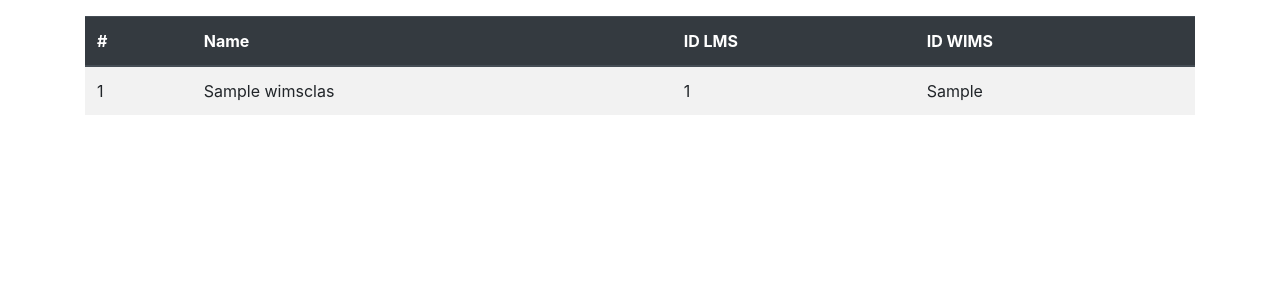
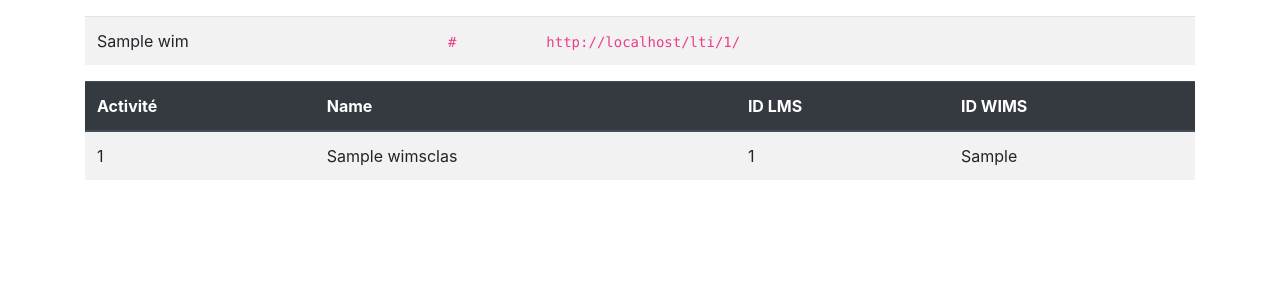
Before and after one commit to PremierLangage/wims-lti, a Django app: page /1/1/ in a window 1280 px wide. Shown: the part 32-332 px from the top of the page. Run offline with Django 3.2, Linux system fonts and the light colour scheme; tables that the repository leaves empty hold one stand-in row (values such as "Sample post"); some libraries are stand-ins or nearby versions.

Commit message:
Updated css

```diff
--- /dev/null
+++ b/lti_app/static/css/lti_app.css
@@ -0,0 +1,3 @@
+[data-href], [data-toggle] {
+    cursor: pointer;
+}
--- a/lti_app/templates/lti_app/base.html
+++ b/lti_app/templates/lti_app/base.html
@@ -10,7 +10,7 @@
               href="https://stackpath.bootstrapcdn.com/bootstrap/4.3.1/css/bootstrap.min.css"
               integrity="sha384-ggOyR0iXCbMQv3Xipma34MD+dH/1fQ784/j6cY/iJTQUOhcWr7x9JvoRxT2MZw1T"
               crossorigin="anonymous">
-        <link rel="stylesheet" href="{% static 'lti_app/css/lti_app.css' %}"/>
+        <link rel="stylesheet" href="{% static 'css/lti_app.css' %}"/>
         <link rel="stylesheet" href="https://use.fontawesome.com/releases/v5.8.2/css/all.css"
               integrity="sha384-oS3vJWv+0UjzBfQzYUhtDYW+Pj2yciDJxpsK1OYPAYjqT085Qq/1cq5FLXAZQ7Ay"
               crossorigin="anonymous">
--- a/lti_app/templates/lti_app/classes.html
+++ b/lti_app/templates/lti_app/classes.html
@@ -13,11 +13,24 @@
             <li class="breadcrumb-item active">{{ WIMS.name }}</li>
         </ol>
     </nav>
+
+    <table class="table table-striped">
+        <tbody>
+            <tr>
+                <td data-href="{% url 'lti:classes' LMS.pk WIMS.pk %}">{{ WIMS.name }}</td>
+                <td><code>{{ WIMS.url }}</code></td>
+                <td>
+                    <code>{{ request.scheme }}://{{ request.get_host }}{% url 'lti:wims_class' WIMS.pk %}</code>
+                </td>
+            </tr>
+        </tbody>
+    </table>
+
     {% if classes %}
         <table class="table table-striped">
             <thead class="thead-dark">
                 <tr>
-                    <th scope="col">#</th>
+                    <th scope="col">Activité</th>
                     <th scope="col">Name</th>
                     <th scope="col">ID LMS</th>
                     <th scope="col">ID WIMS</th>
```
